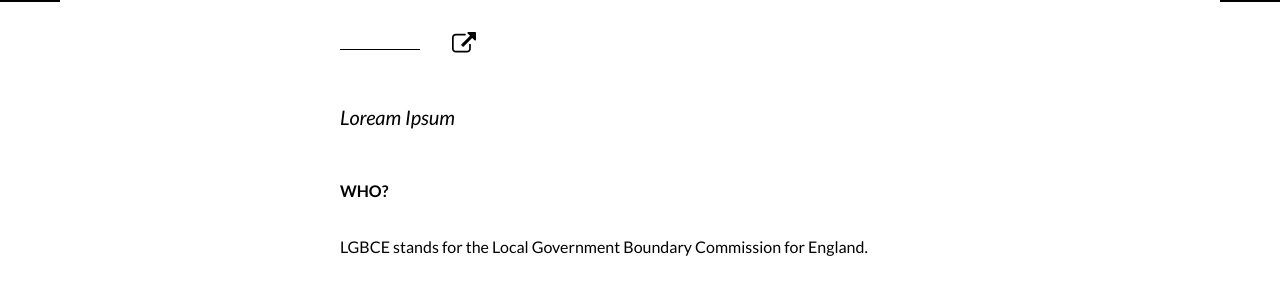
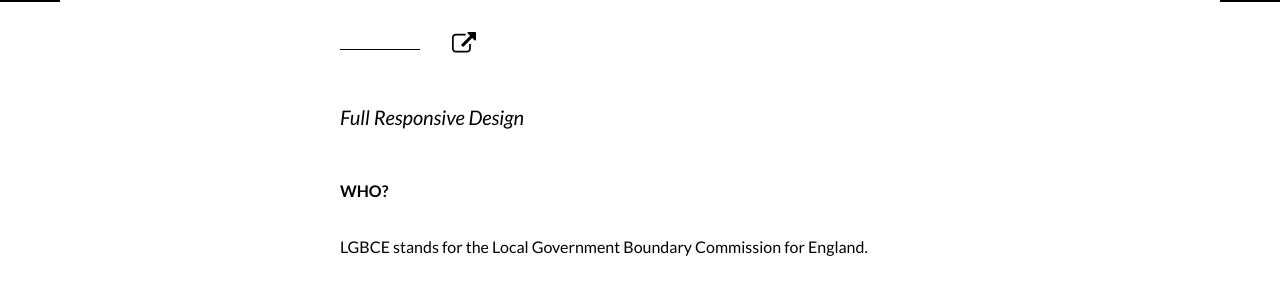
Before and after one commit to lukecarlton/lukecarlton.com, a Jekyll site: the page built from _posts/2014-01-06-LGBCE.md, in a window 1280 px wide and 900 px high, scrolled down 523 px. Shown: the part 155-449 px from the top of the window. Built offline with Jekyll 4.4.1, drawn with Linux system fonts in a browser that asks for light colours; Markdown is read by kramdown in place of the engine named in the settings.

Commit message:
lgbce edit

```diff
--- a/_posts/2014-01-06-LGBCE.md
+++ b/_posts/2014-01-06-LGBCE.md
@@ -8,7 +8,7 @@ layout: carousel
 slug: LGBCE
 
 title: "LGBCE"
-subtitle: "Loream Ipsum"
+subtitle: "Full Responsive Design"
 
 # This is for SEO
 description: "LGBCE Local Government Boundary Commission for England Redesign"
```
